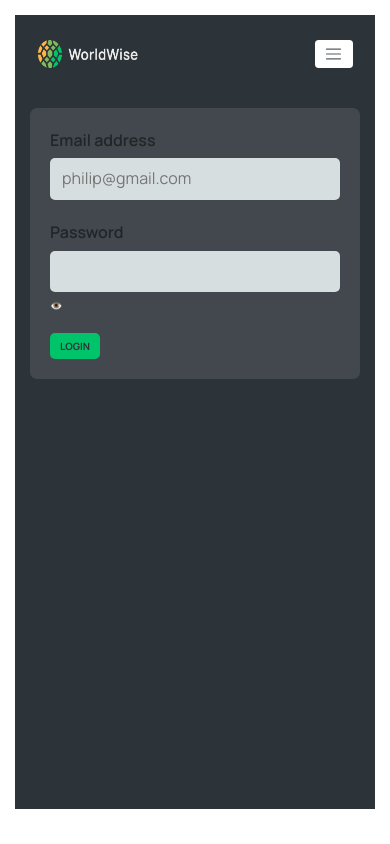
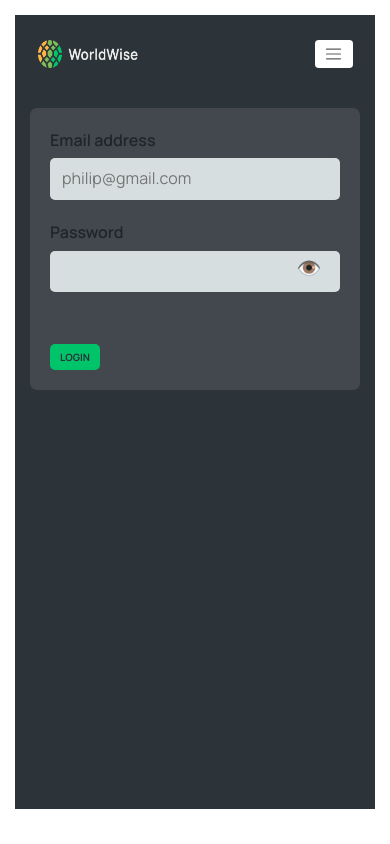
Before and after one commit to Gbangbolaoluwagbemiga/World-Wize, a React (Vite) app: page /login in a window 390 px wide. Built offline with nearby package versions, Linux system fonts and the light colour scheme.

Commit message:
Mobile responsiveness

```diff
--- a/src/pages/Login.jsx
+++ b/src/pages/Login.jsx
@@ -32,15 +32,20 @@ export default function Login() {
 
         <div className={styles.row}>
           <label htmlFor="password">Password</label>
+          <div>
             <input
               type={showPassword ? 'password' : 'text'}
               id="password"
               onChange={e => setPassword(e.target.value)}
               value={password}
             />
-          <span className="toggle-password" onClick={togglePasswordVisibility}>
+            <span
+              className={styles.visibility}
+              onClick={togglePasswordVisibility}
+            >
               {showPassword ? '👁️' : <strike>👁️</strike>}
             </span>
+          </div>
         </div>
 
         <div>
--- a/src/pages/Login.module.css
+++ b/src/pages/Login.module.css
@@ -30,6 +30,12 @@
   border-radius: 0.85rem;
   cursor: pointer;
 }
+.visibility {
+  position: relative;
+  font-size: 2rem;
+  right: -90%;
+  top: -4rem;
+}
 
 @media screen and (max-width: 567px) {
   .login {
@@ -42,4 +48,8 @@
     margin: 4rem 0;
     padding: 2rem;
   }
+
+  .visibility {
+    right: -85%;
+  }
 }
```
Lines whose indentation alone changed are shown as unchanged.
